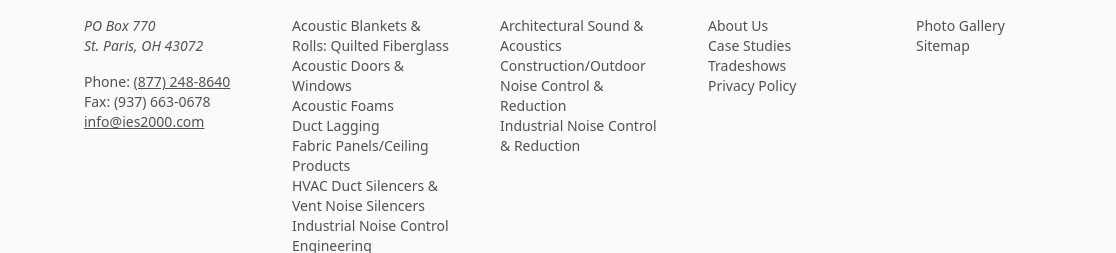
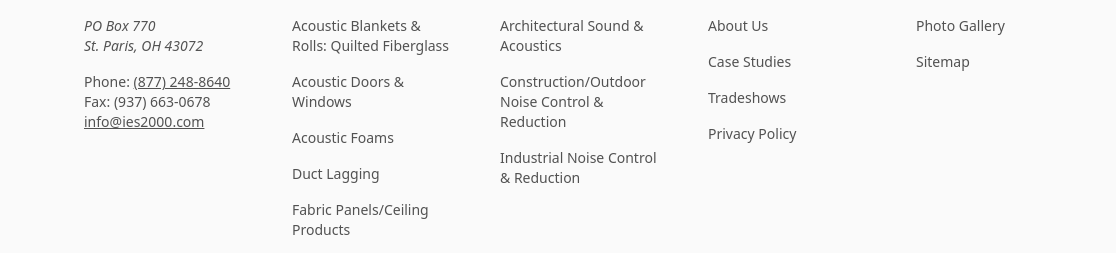
Before and after one commit to calebmcmains/irishtina_ies2000, an Eleventy site: page src/index.html in a window 1280 px wide. Shown: the part 4105-4358 px from the top of the page, 164-1280 px from the left. Built offline with nearby package versions, Linux system fonts and the light colour scheme; Eleventy itself is replaced by a stand-in of ours; files that its build step writes are made by us from their sources.

Commit message:
FIVER ORDER #FO2180022E586, 4.3, tasks completed: fixed some accessibilitye | tasks remaining: none, until client gives feedback

```diff
--- a/src/_includes/components/_footer.html
+++ b/src/_includes/components/_footer.html
@@ -104,7 +104,7 @@
       >
         <p class="mb-8 font-bold text-neutral-700">Products & Services</p>
         <menu class="flex flex-col gap-4">
-          <ul>
+          <ul class="flex flex-col gap-4">
             <li class="text-sm text-neutral-600">
               <a href="/acoustic-blankets-rolls-quilted-fiberglass"
                 >Acoustic Blankets & Rolls: Quilted Fiberglass</a
@@ -168,7 +168,7 @@
       <menu class="flex flex-col lg:col-start-4">
         <p class="mb-8 font-bold text-neutral-700">By Application</p>
         <menu class="flex flex-col gap-4">
-          <ul>
+          <ul class="flex flex-col gap-4">
             <li class="text-sm text-neutral-600">
               <a href="/architectural-sound-products"
                 >Architectural Sound & Acoustics
@@ -190,7 +190,7 @@
       <menu class="flex flex-col lg:col-start-5">
         <p class="mb-8 font-bold text-neutral-700">Company</p>
         <menu class="flex flex-col gap-4">
-          <ul>
+          <ul class="flex flex-col gap-4">
             <li class="text-sm text-neutral-600">
               <a href="/about-us">About Us</a>
             </li>
@@ -209,7 +209,7 @@
       <menu class="flex flex-col lg:col-start-6">
         <p class="mb-8 font-bold text-neutral-700">Resources</p>
         <menu class="flex flex-col gap-4">
-          <ul>
+          <ul class="flex flex-col gap-4">
             <li class="text-sm text-neutral-600">
               <a href="/photo-gallery">Photo Gallery</a>
             </li>
```
Also changed, not shown: 1 other file.
